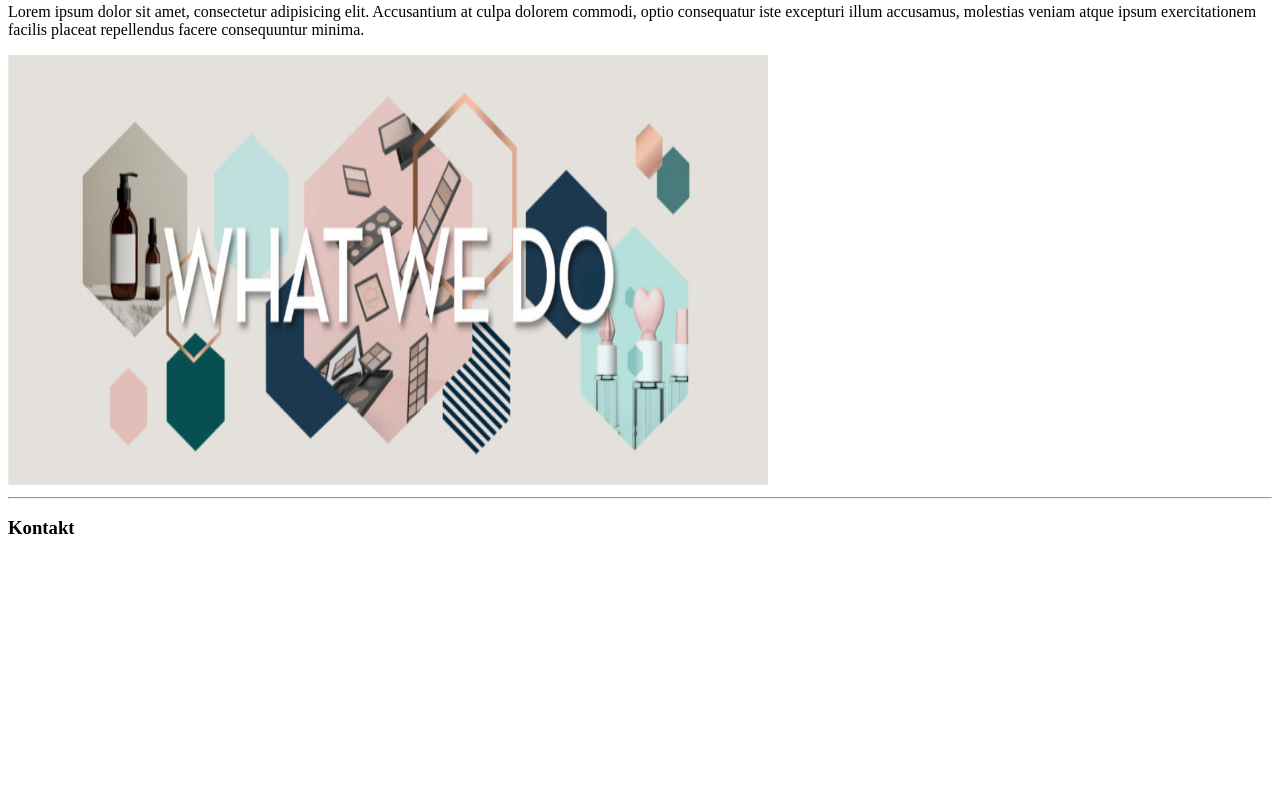
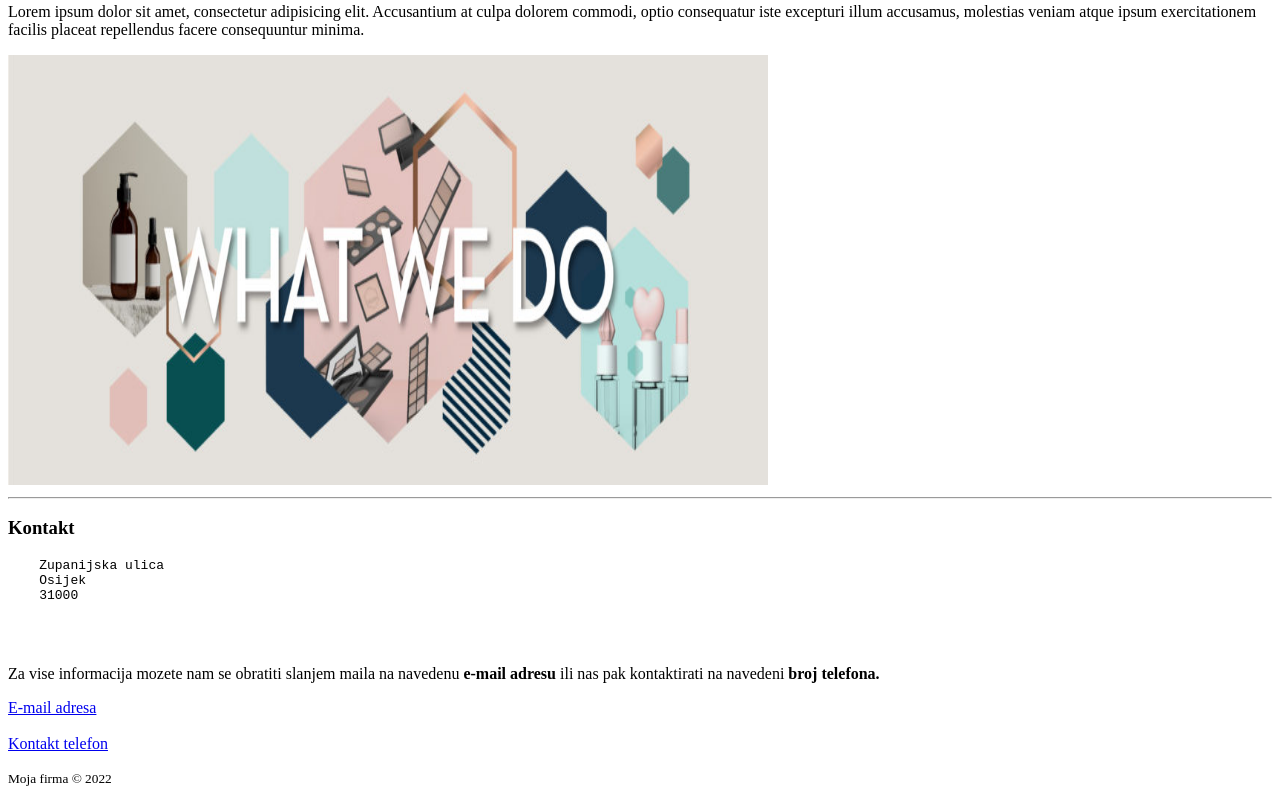
Before and after one commit to Tonka64/html_zadatak, a plain HTML site: page index.html in a window 1280 px wide. Shown: the part 348-1151 px from the top of the page. Before the commit the page ends 906 px from the top, so only its background shows below. Drawn offline with Linux system fonts and the light colour scheme.

Commit message:
dodali kontakt i copyright

```diff
--- a/index.html
+++ b/index.html
@@ -9,6 +9,7 @@
 <body>
 <header>
     <h1>Moja firma - Naziv_moje_firme</h1>
+<!-- navigacijska lista-->
     <ul>
         <li><a href="#onama">O nama</a></li>
         <li><a href="#nasedjel">Nase djelatnosti</a></li>
@@ -35,6 +36,23 @@
 <hr>
 <section>
  <h3 id="kontakt">Kontakt</h3>
+ <!-- unaprijed formatirani tekst-->
+ <pre>
+    Zupanijska ulica
+    Osijek
+    31000
+ </pre>
+ <br>
+ <p>Za vise informacija mozete nam se obratiti slanjem maila na navedenu <b>e-mail adresu</b> ili nas
+    pak kontaktirati na navedeni <b>broj telefona.</b></p>
+ <a href="mailto:moj.email@mojmail.com">E-mail adresa</a>
+ <br><br>
+ <a href="tel:'3858764575"> Kontakt telefon</a>
+ <br>
+ <!-- copyright,  alt+0169-->
+ <footer>
+    <p><small>Moja firma © 2022</small></p>
+ </footer>
 
 </section>
 </body>
```
